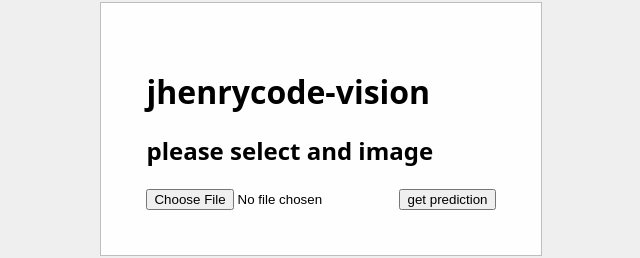
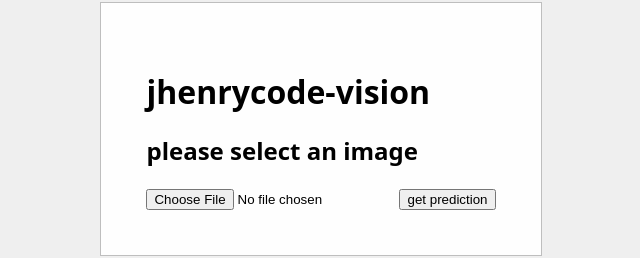
Before and after one commit to theonej/jhenrycode-vision-ui, a Next.js app: page / in a window 1280 px wide. Shown: the part 301-559 px from the top of the page, without its empty margins (319-959 px from the left). Built offline with nearby package versions, Linux system fonts and the light colour scheme.

Commit message:
fixing typeo

```diff
--- a/pages/index.js
+++ b/pages/index.js
@@ -35,7 +35,7 @@ export default function Index(props){
         <div>
             <div>
                 <h1>jhenrycode-vision</h1>
-                <h2>please select and image</h2>
+                <h2>please select an image</h2>
                 <div>
                     <input type="file" name="image-data" id="iamge-data" onChange={setFile}></input>
 
```
